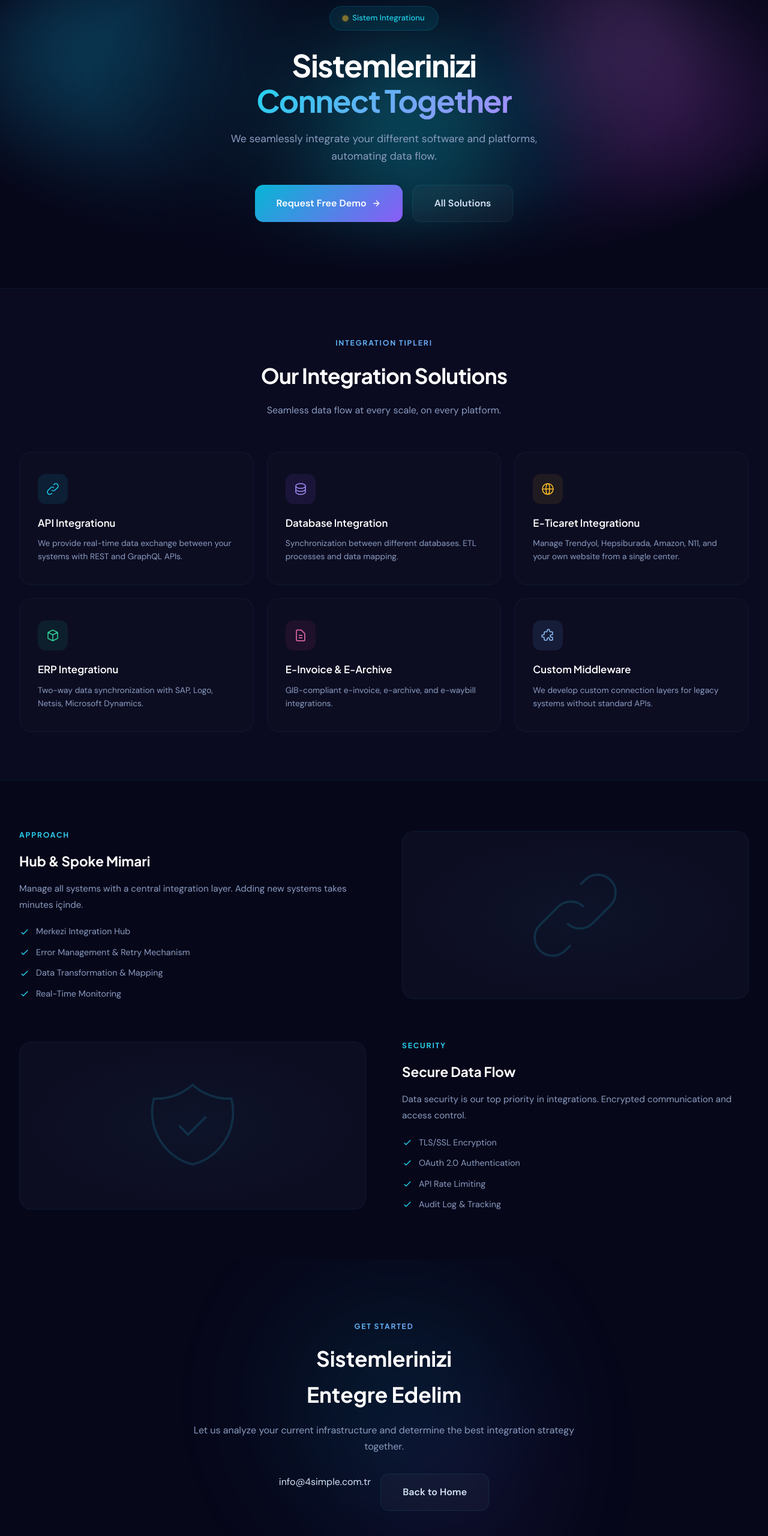
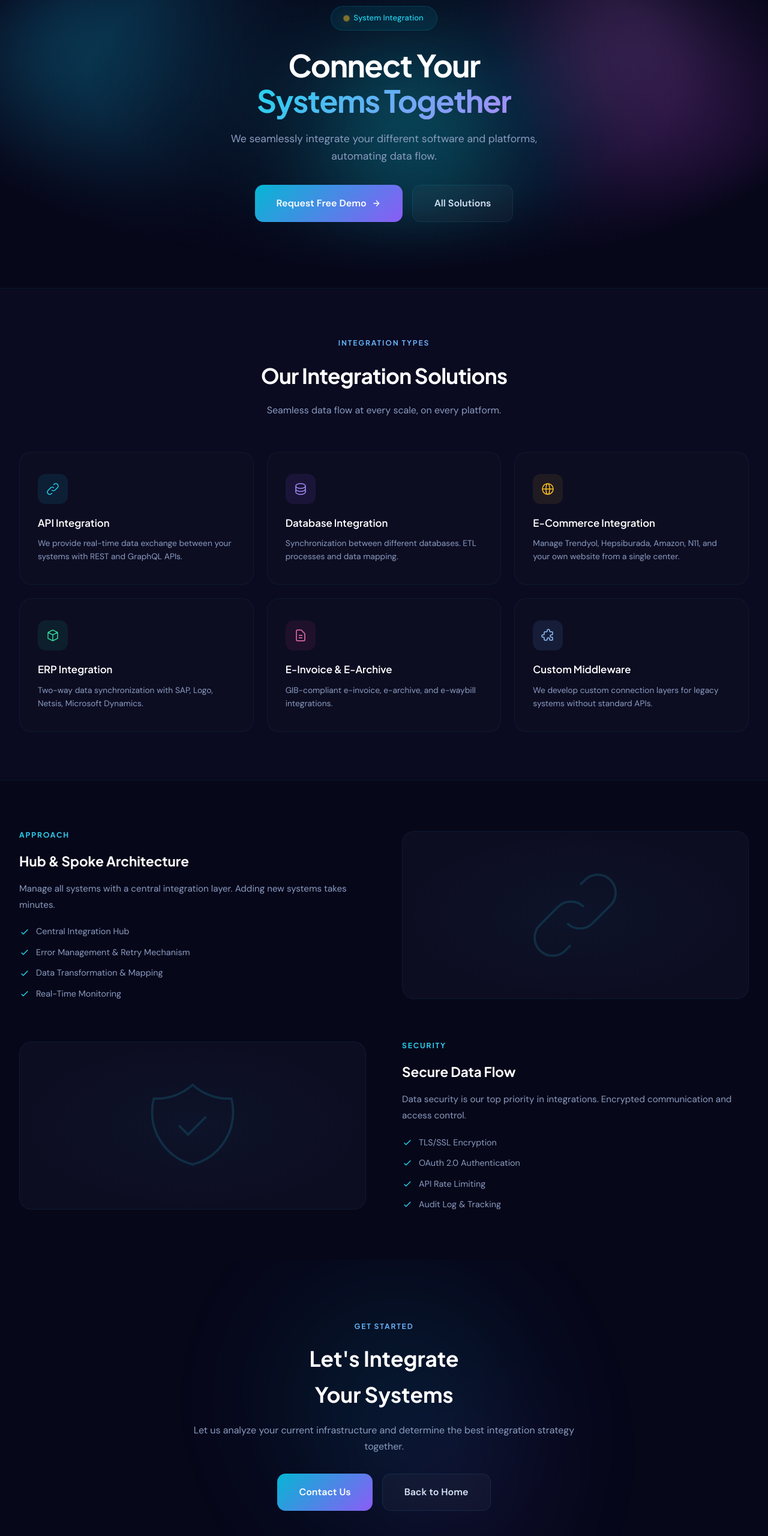
Before and after one commit to 4simplebilisim/4simple, a plain HTML site: page en/entegrasyon.html in a window 1280 px wide. Shown: the part 160-2720 px from the top of the page at 60% size. Drawn offline with Linux system fonts and the light colour scheme.

Commit message:
Add files via upload

```diff
--- a/en/entegrasyon.html
+++ b/en/entegrasyon.html
@@ -3,7 +3,7 @@
 <head>
 <meta charset="UTF-8">
 <meta name="viewport" content="width=device-width, initial-scale=1.0">
-<title>Sistem Integrationu | 4Simple</title>
+<title>System Integration | 4Simple IT</title>
 <meta name="description" content="4Simple — Designed to perfectly fit your, custom software solutions built from scratch.">
 <link rel="preconnect" href="https://fonts.googleapis.com">
 <link href="https://fonts.googleapis.com/css2?family=Plus+Jakarta+Sans:wght@400;500;600;700;800&family=DM+Sans:opsz,wght@9..40,300;9..40,400;9..40,500;9..40,600;9..40,700&display=swap" rel="stylesheet">
@@ -117,7 +117,7 @@ footer{background:var(--surface);border-top:1px solid var(--border);padding:48px
     <a href="index.html" class="nav-logo"><svg viewBox="0 0 240 44" width="185" xmlns="http://www.w3.org/2000/svg"><defs><linearGradient id="nlg" x1="0%" y1="0%" x2="100%" y2="100%"><stop offset="0%" stop-color="#06b6d4"/><stop offset="100%" stop-color="#8b5cf6"/></linearGradient></defs><rect x="2" y="0" width="40" height="40" rx="11" fill="url(#nlg)"/><text x="22" y="30" text-anchor="middle" font-family="'Plus Jakarta Sans',sans-serif" font-weight="800" font-size="23" fill="#fff">4</text><text x="52" y="30" font-family="'Plus Jakarta Sans',sans-serif" font-weight="700" font-size="24" fill="#fff" letter-spacing="1">Simple</text></svg></a>
     <div class="nav-links"><a href="index.html#hizmetler">Services</a><a href="index.html#urunler">Products</a><a href="index.html#neden">Why Us</a><a href="demo-talep.html" class="nav-cta">Contact Us</a></div>
     <div class="lang-switch" id="langSwitch"><button class="lang-btn" onclick="document.getElementById('langSwitch').classList.toggle('open')"> EN <svg fill="none" viewBox="0 0 24 24" stroke="currentColor" stroke-width="2"><path d="M19 9l-7 7-7-7"/></svg></button><div class="lang-dd"><a href="../entegrasyon.html" >TR Türkçe</a><a href="entegrasyon.html"class="active">EN English</a></div></div>
-    <button class="mob-toggle" onclick="document.getElementById('mobMenu').classList.toggle('open')" aria-label="Menü"><svg width="24" height="24" fill="none" stroke="currentColor" stroke-width="2"><path d="M4 6h16M4 12h16M4 18h16"/></svg></button>
+    <button class="mob-toggle" onclick="document.getElementById('mobMenu').classList.toggle('open')" aria-label="Menu"><svg width="24" height="24" fill="none" stroke="currentColor" stroke-width="2"><path d="M4 6h16M4 12h16M4 18h16"/></svg></button>
   </div>
   <div class="mob-menu" id="mobMenu"><a href="index.html#hizmetler">Services</a><a href="index.html#urunler">Products</a><a href="index.html#neden">Why Us</a><a href="demo-talep.html">Contact Us</a></div>
 </nav>
@@ -128,8 +128,8 @@ footer{background:var(--surface);border-top:1px solid var(--border);padding:48px
   <canvas id="dotGrid"></canvas>
   <div class="hero-vignette"></div>
   <div class="hero-content">
-    <div class="hero-badge"><span class="badge-dot"></span>Sistem Integrationu</div>
-    <h1>Sistemlerinizi<br><span class="gradient-text">Connect Together</span></h1>
+    <div class="hero-badge"><span class="badge-dot"></span>System Integration</div>
+    <h1>Connect Your<br><span class="gradient-text">Systems Together</span></h1>
     <p class="hero-desc">We seamlessly integrate your different software and platforms, automating data flow.</p>
     <div class="hero-buttons">
       <a href="demo-talep.html" class="magic-btn magic-btn-primary"><span>Request Free Demo</span> <svg width="16" height="16" fill="none" viewBox="0 0 24 24" stroke="currentColor" stroke-width="2"><path d="M5 12h14M12 5l7 7-7 7"/></svg></a>
@@ -138,19 +138,19 @@ footer{background:var(--surface);border-top:1px solid var(--border);padding:48px
   </div>
 </section>
 
-<section class="alt-section"><div class="section-inner"><div class="section-header"><div class="section-tag">Integration Tipleri</div><h2>Our Integration Solutions</h2><p>Seamless data flow at every scale, on every platform.</p></div>
+<section class="alt-section"><div class="section-inner"><div class="section-header"><div class="section-tag">Integration Types</div><h2>Our Integration Solutions</h2><p>Seamless data flow at every scale, on every platform.</p></div>
 <div class="bento-grid">
-<div class="bento-card"><div class="card-icon"><svg width="24" height="24" fill="none" viewBox="0 0 24 24" stroke="currentColor" stroke-width="1.5"><path d="M13.828 10.172a4 4 0 00-5.656 0l-4 4a4 4 0 105.656 5.656l1.102-1.101m-.758-4.899a4 4 0 005.656 0l4-4a4 4 0 00-5.656-5.656l-1.1 1.1"/></svg></div><h4>API Integrationu</h4><p>We provide real-time data exchange between your systems with REST and GraphQL APIs.</p></div>
+<div class="bento-card"><div class="card-icon"><svg width="24" height="24" fill="none" viewBox="0 0 24 24" stroke="currentColor" stroke-width="1.5"><path d="M13.828 10.172a4 4 0 00-5.656 0l-4 4a4 4 0 105.656 5.656l1.102-1.101m-.758-4.899a4 4 0 005.656 0l4-4a4 4 0 00-5.656-5.656l-1.1 1.1"/></svg></div><h4>API Integration</h4><p>We provide real-time data exchange between your systems with REST and GraphQL APIs.</p></div>
 <div class="bento-card"><div class="card-icon"><svg width="24" height="24" fill="none" viewBox="0 0 24 24" stroke="currentColor" stroke-width="1.5"><path d="M4 7v10c0 2.21 3.582 4 8 4s8-1.79 8-4V7M4 7c0 2.21 3.582 4 8 4s8-1.79 8-4M4 7c0-2.21 3.582-4 8-4s8 1.79 8 4m0 5c0 2.21-3.582 4-8 4s-8-1.79-8-4"/></svg></div><h4>Database Integration</h4><p>Synchronization between different databases. ETL processes and data mapping.</p></div>
-<div class="bento-card"><div class="card-icon"><svg width="24" height="24" fill="none" viewBox="0 0 24 24" stroke="currentColor" stroke-width="1.5"><path d="M21 12a9 9 0 01-9 9m9-9a9 9 0 00-9-9m9 9H3m9 9a9 9 0 01-9-9m9 9c1.657 0 3-4.03 3-9s-1.343-9-3-9m0 18c-1.657 0-3-4.03-3-9s1.343-9 3-9m-9 9a9 9 0 019-9"/></svg></div><h4>E-Ticaret Integrationu</h4><p>Manage Trendyol, Hepsiburada, Amazon, N11, and your own website from a single center.</p></div>
-<div class="bento-card"><div class="card-icon"><svg width="24" height="24" fill="none" viewBox="0 0 24 24" stroke="currentColor" stroke-width="1.5"><path d="M20 7l-8-4-8 4m16 0l-8 4m8-4v10l-8 4m0-10L4 7m8 4v10M4 7v10l8 4"/></svg></div><h4>ERP Integrationu</h4><p>Two-way data synchronization with SAP, Logo, Netsis, Microsoft Dynamics.</p></div>
+<div class="bento-card"><div class="card-icon"><svg width="24" height="24" fill="none" viewBox="0 0 24 24" stroke="currentColor" stroke-width="1.5"><path d="M21 12a9 9 0 01-9 9m9-9a9 9 0 00-9-9m9 9H3m9 9a9 9 0 01-9-9m9 9c1.657 0 3-4.03 3-9s-1.343-9-3-9m0 18c-1.657 0-3-4.03-3-9s1.343-9 3-9m-9 9a9 9 0 019-9"/></svg></div><h4>E-Commerce Integration</h4><p>Manage Trendyol, Hepsiburada, Amazon, N11, and your own website from a single center.</p></div>
+<div class="bento-card"><div class="card-icon"><svg width="24" height="24" fill="none" viewBox="0 0 24 24" stroke="currentColor" stroke-width="1.5"><path d="M20 7l-8-4-8 4m16 0l-8 4m8-4v10l-8 4m0-10L4 7m8 4v10M4 7v10l8 4"/></svg></div><h4>ERP Integration</h4><p>Two-way data synchronization with SAP, Logo, Netsis, Microsoft Dynamics.</p></div>
 <div class="bento-card"><div class="card-icon"><svg width="24" height="24" fill="none" viewBox="0 0 24 24" stroke="currentColor" stroke-width="1.5"><path d="M9 12h6m-6 4h6m2 5H7a2 2 0 01-2-2V5a2 2 0 012-2h5.586a1 1 0 01.707.293l5.414 5.414a1 1 0 01.293.707V19a2 2 0 01-2 2z"/></svg></div><h4>E-Invoice & E-Archive</h4><p>GIB-compliant e-invoice, e-archive, and e-waybill integrations.</p></div>
 <div class="bento-card"><div class="card-icon"><svg width="24" height="24" fill="none" viewBox="0 0 24 24" stroke="currentColor" stroke-width="1.5"><path d="M11 4a2 2 0 114 0v1a1 1 0 001 1h3a1 1 0 011 1v3a1 1 0 01-1 1h-1a2 2 0 100 4h1a1 1 0 011 1v3a1 1 0 01-1 1h-3a1 1 0 01-1-1v-1a2 2 0 10-4 0v1a1 1 0 01-1 1H7a1 1 0 01-1-1v-3a1 1 0 00-1-1H4a2 2 0 110-4h1a1 1 0 001-1V7a1 1 0 011-1h3a1 1 0 001-1V4z"/></svg></div><h4>Custom Middleware</h4><p>We develop custom connection layers for legacy systems without standard APIs.</p></div>
 </div></div></section>
 
 <section><div class="section-inner">
-<div class="detail-block"><div class="detail-text"><div class="section-tag">Approach</div><h3>Hub & Spoke Mimari</h3><p>Manage all systems with a central integration layer. Adding new systems takes minutes içinde.</p>
-<ul class="check-list"><li><svg width="18" height="18" fill="none" viewBox="0 0 24 24" stroke="currentColor" stroke-width="2"><path d="M5 13l4 4L19 7"/></svg>Merkezi Integration Hub</li><li><svg width="18" height="18" fill="none" viewBox="0 0 24 24" stroke="currentColor" stroke-width="2"><path d="M5 13l4 4L19 7"/></svg>Error Management & Retry Mechanism</li><li><svg width="18" height="18" fill="none" viewBox="0 0 24 24" stroke="currentColor" stroke-width="2"><path d="M5 13l4 4L19 7"/></svg>Data Transformation & Mapping</li><li><svg width="18" height="18" fill="none" viewBox="0 0 24 24" stroke="currentColor" stroke-width="2"><path d="M5 13l4 4L19 7"/></svg>Real-Time Monitoring</li></ul></div>
+<div class="detail-block"><div class="detail-text"><div class="section-tag">Approach</div><h3>Hub & Spoke Architecture</h3><p>Manage all systems with a central integration layer. Adding new systems takes minutes.</p>
+<ul class="check-list"><li><svg width="18" height="18" fill="none" viewBox="0 0 24 24" stroke="currentColor" stroke-width="2"><path d="M5 13l4 4L19 7"/></svg>Central Integration Hub</li><li><svg width="18" height="18" fill="none" viewBox="0 0 24 24" stroke="currentColor" stroke-width="2"><path d="M5 13l4 4L19 7"/></svg>Error Management & Retry Mechanism</li><li><svg width="18" height="18" fill="none" viewBox="0 0 24 24" stroke="currentColor" stroke-width="2"><path d="M5 13l4 4L19 7"/></svg>Data Transformation & Mapping</li><li><svg width="18" height="18" fill="none" viewBox="0 0 24 24" stroke="currentColor" stroke-width="2"><path d="M5 13l4 4L19 7"/></svg>Real-Time Monitoring</li></ul></div>
 <div class="detail-visual"><svg class="visual-icon" width="180" height="180" fill="none" viewBox="0 0 24 24" stroke="currentColor" stroke-width="0.5"><svg width="24" height="24" fill="none" viewBox="0 0 24 24" stroke="currentColor" ><path d="M13.828 10.172a4 4 0 00-5.656 0l-4 4a4 4 0 105.656 5.656l1.102-1.101m-.758-4.899a4 4 0 005.656 0l4-4a4 4 0 00-5.656-5.656l-1.1 1.1"/></svg></svg></div></div>
 <div class="detail-block reverse"><div class="detail-text"><div class="section-tag">Security</div><h3>Secure Data Flow</h3><p>Data security is our top priority in integrations. Encrypted communication and access control.</p>
 <ul class="check-list"><li><svg width="18" height="18" fill="none" viewBox="0 0 24 24" stroke="currentColor" stroke-width="2"><path d="M5 13l4 4L19 7"/></svg>TLS/SSL Encryption</li><li><svg width="18" height="18" fill="none" viewBox="0 0 24 24" stroke="currentColor" stroke-width="2"><path d="M5 13l4 4L19 7"/></svg>OAuth 2.0 Authentication</li><li><svg width="18" height="18" fill="none" viewBox="0 0 24 24" stroke="currentColor" stroke-width="2"><path d="M5 13l4 4L19 7"/></svg>API Rate Limiting</li><li><svg width="18" height="18" fill="none" viewBox="0 0 24 24" stroke="currentColor" stroke-width="2"><path d="M5 13l4 4L19 7"/></svg>Audit Log & Tracking</li></ul></div>
@@ -161,10 +161,10 @@ footer{background:var(--surface);border-top:1px solid var(--border);padding:48px
   <div class="cta-aurora"><div class="ab1"></div><div class="ab2"></div></div>
   <div class="cta-box">
     <div class="section-tag">Get Started</div>
-    <h2>Sistemlerinizi<br>Entegre Edelim</h2>
+    <h2>Let's Integrate<br>Your Systems</h2>
     <p>Let us analyze your current infrastructure and determine the best integration strategy together.</p>
     <div class="hero-buttons" style="animation:none">
-      info@4simple.com.tr
+      <a href="mailto:info@4simple.com.tr" class="magic-btn magic-btn-primary"><span>Contact Us</span></a>
       <a href="index.html" class="magic-btn magic-btn-secondary"><span>Back to Home</span></a>
     </div>
   </div>
@@ -179,7 +179,7 @@ footer{background:var(--surface);border-top:1px solid var(--border);padding:48px
 	<div style="width:1px;height:24px;background:rgba(255,255,255,.1)"></div>
 	<div style="display:flex;flex-direction:column;gap:1px">
     <span style="font-size:.55rem;font-weight:700;text-transform:uppercase;letter-spacing:1.5px;background:linear-gradient(135deg,#06b6d4,#8b5cf6);-webkit-background-clip:text;-webkit-text-fill-color:transparent">Authorized Partner</span>
-    <span style="font-size:.85rem;font-weight:600;color:rgba(255,255,255,.75)">Univera Business Partner</span>
+    <span style="font-size:.85rem;font-weight:600;color:rgba(255,255,255,.75)">Univera Partner</span>
 	</div>
 	</a>
     </div>
@@ -206,11 +206,4 @@ footer{background:var(--surface);border-top:1px solid var(--border);padding:48px
   canvas.addEventListener('mouseleave',()=>{mouse.x=-9999;mouse.y=-9999});
   canvas.addEventListener('click',e=>{const r=canvas.getBoundingClientRect();shocks.push({x:e.clientX-r.left,y:e.clientY-r.top,t:0,mx:15})});
 canvas.addEventListener('touchstart',e=>{const r=canvas.getBoundingClientRect(),t=e.touches[0];shocks.push({x:t.clientX-r.left,y:t.clientY-r.top,t:0,mx:15})},{passive:true});
-canvas.addEventListener('touchmove',e=>{e.preventDefault();const r=canvas.getBoundingClientRect(),t=e.touches[0];mouse.x=t.clientX-r.left;mouse.y=t.clientY-r.top},{passive:false});
-window.addEventListener('resize',()=>{W=canvas.width=canvas.offsetWidth;H=canvas.height=canvas.offsetHeight;buildGrid()});
-buildGrid();draw()})();
-
-document.addEventListener('click',function(e){var ls=document.getElementById('langSwitch');if(ls&&!ls.contains(e.target))ls.classList.remove('open')});
-</script>
-</body>
-</html>
+canvas.addEventListener('touchmove',e=>{e.preventDefault();const r=canvas.getBoundingClientRect(),t=e.touches[0];mouse.x=t.clientX-r.left;mouse.y=t.clientY
```
